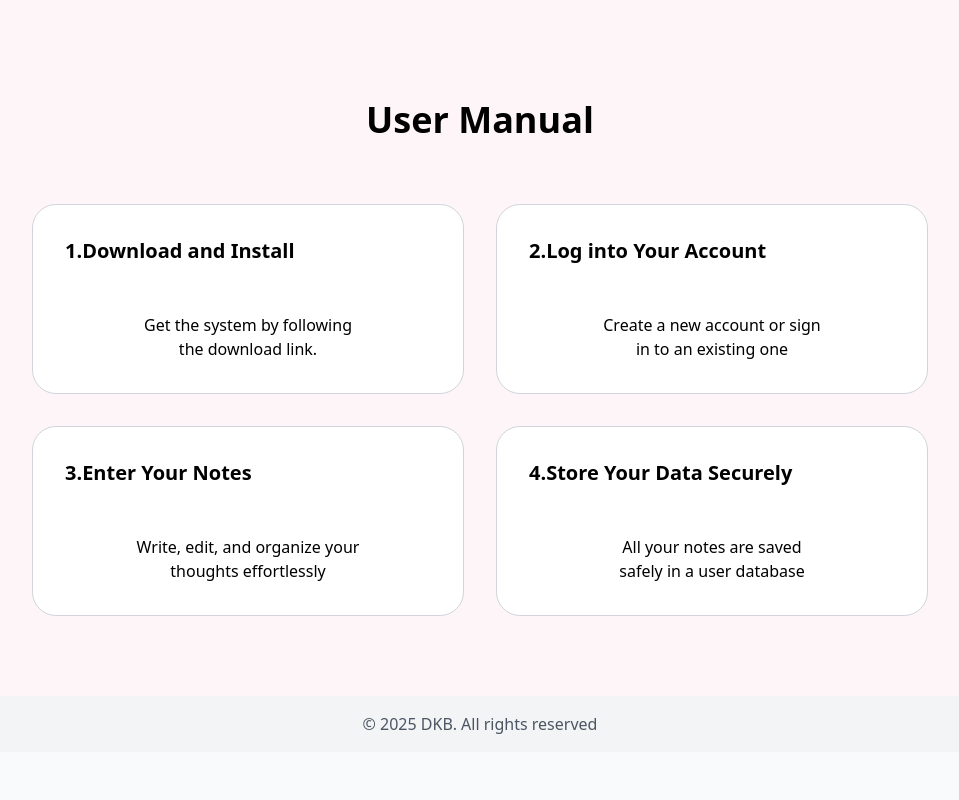
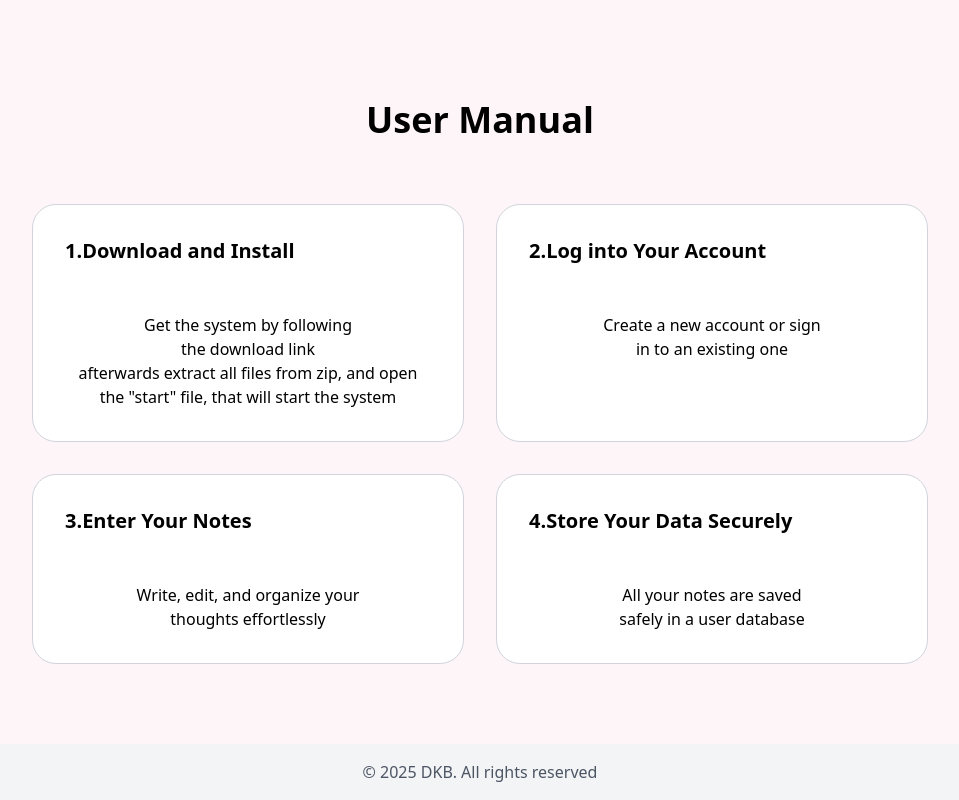
Before and after one commit to DanID0/NoteWebPage, a plain HTML site: page index.html in a window 1280 px wide. Shown: the part 2360-3160 px from the top of the page, without its empty margins (160-1119 px from the left). Before the commit the page ends 3112 px from the top, so only its background shows below. Drawn offline with nearby package versions, Linux system fonts and the light colour scheme.

Commit message:
small manual text addition

```diff
--- a/index.html
+++ b/index.html
@@ -117,7 +117,7 @@
           <h3 class="text-xl font-bold mb-12">1.Download and Install</h3>
           <p class="text-center">
             Get the system by following<br>
-            the download link.
+            the download link<br>afterwards extract all files from zip, and open the "start" file, that will start the system
           </p>
         </div>
 
```
